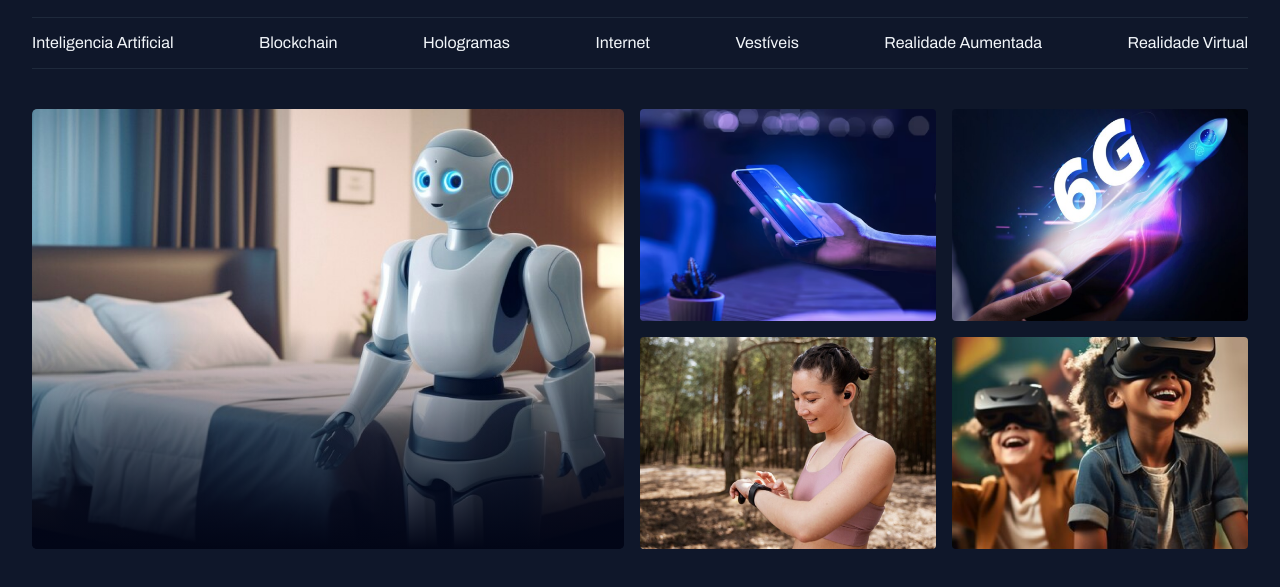
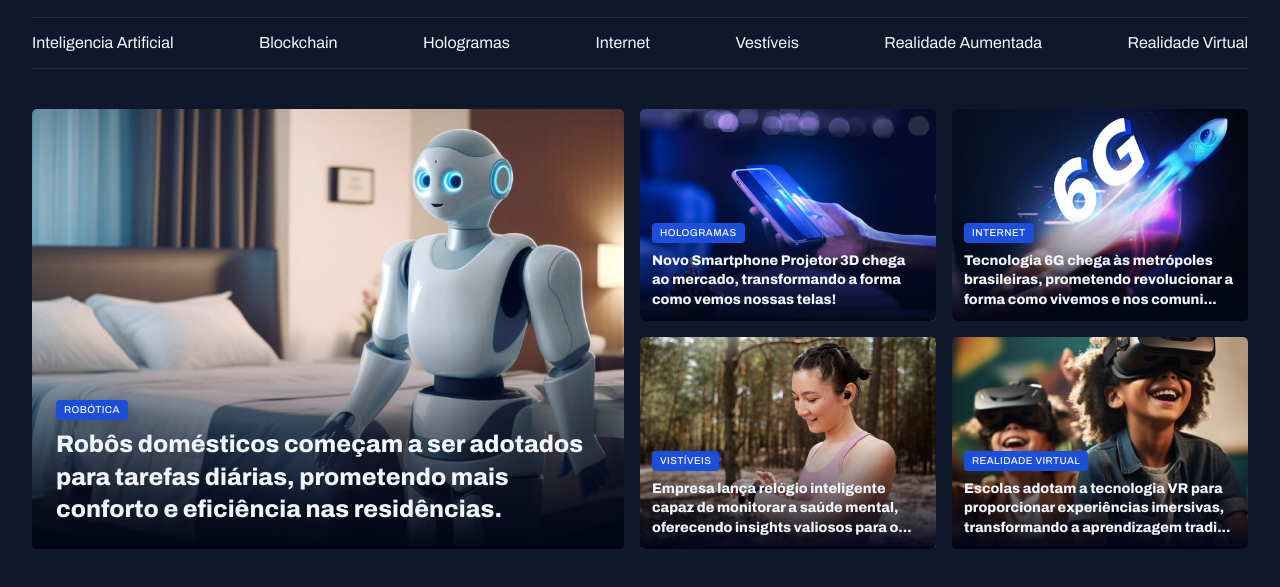
Before and after one commit to paulofranciscon/project-portal-news, a plain HTML site: page index.html in a window 1280 px wide. Shown: the part 55-642 px from the top of the page. Drawn offline with Linux system fonts and the light colour scheme.

Commit message:
Finishing featured

```diff
--- a/index.html
+++ b/index.html
@@ -42,22 +42,47 @@
 
   <main class="grid container">
     <section id="featured" class="grid grid-flow-col gap-16">
-      <div class="card">
+      <figure class="card">
         <img src="assets/images/Image 01.png" alt="">
-      </div>
+        <figcaption>
+          <span class="content-tag">Robótica</span>
+          <h2 class="text-2xl">Robôs domésticos começam a ser adotados para tarefas diárias, prometendo mais conforto e eficiência nas residências.</h2>
+        </figcaption>
+      </figure >
       <div class="grid grid-cols-2 gap-16">
-        <div>
+        <figure class="card">
           <img src="assets/images/Image 02.png" alt="">
-        </div>
-        <div>
+          <figcaption>
+            <span class="content-tag">hologramas</span>
+            <h2 class="text-lg">Novo Smartphone Projetor 3D chega ao mercado, transformando a forma como vemos nossas telas!</h2>
+          </figcaption>
+        </figure>
+
+        <figure class="card">
           <img src="assets/images/Image 03.png" alt="">
-        </div>
-        <div>
+          <figcaption>
+            <span class="content-tag">internet</span>
+            <h2 class="text-lg">Tecnologia 6G chega às metrópoles brasileiras, prometendo revolucionar a forma como vivemos e nos comuni...</h2>
+          </figcaption>
+        </figure>
+
+        <figure class="card">
           <img src="assets/images/Image 04.png" alt="">
-        </div>
-        <div>
+          <figcaption>
+            <span class="content-tag">vistíveis</span>
+            <h2 class="text-lg">Empresa lança relógio inteligente capaz de monitorar a saúde mental, oferecendo insights valiosos para o...</h2>
+          </figcaption>
+        </figure>
+
+        <figure class="card">
           <img src="assets/images/Image 05.png" alt="">
-        </div>
+
+          <figcaption>
+            <span class="content-tag">realidade virtual</span>
+            <h2 class="text-lg">Escolas adotam a tecnologia VR para proporcionar experiências imersivas, transformando a aprendizagem tradi...</h2>
+          </figcaption>
+        </figure>
+
       </div>
     </section>
   </main>
--- a/styles/global.css
+++ b/styles/global.css
@@ -55,3 +55,15 @@ main {
   margin-top: 40px;
 
 }
+
+.content-tag {
+  display: inline-block;
+  background-color: var(--brand-color-dark);
+  padding: 4px 8px;
+  border-radius: 4px;
+  font: 500 10px/1.2 var(--font-family);
+  text-transform: uppercase;
+  letter-spacing: 0.04em;
+  color: var(--text-color-primary);
+  box-shadow: 0px 4px 16px rgba(2, 6, 23, 0.25);
+}
--- a/styles/sections.css
+++ b/styles/sections.css
@@ -18,5 +18,19 @@
         180deg, transparent 0%, #020617 100%
       );
     }
+
+    figcaption {
+      position: absolute;
+      bottom: 0;
+      padding: 24px;
+
+      &:has(.text-lg) {
+        padding: 12px;
+      }
+
+      h2 {
+        margin-top:8px;
+      }
+    }
   }
 }
--- a/styles/utility.css
+++ b/styles/utility.css
@@ -14,3 +14,17 @@
 .gap-16 {
   gap:16px;
 }
+
+/* two extra large */
+.text-2xl {
+  font: var(--h1);
+}
+.text-xl {
+  font: var(--h2);
+}
+.text-lg {
+  font: var(--h3);
+}
+.text-sm {
+  font: var(--text-sm);
+}
```
